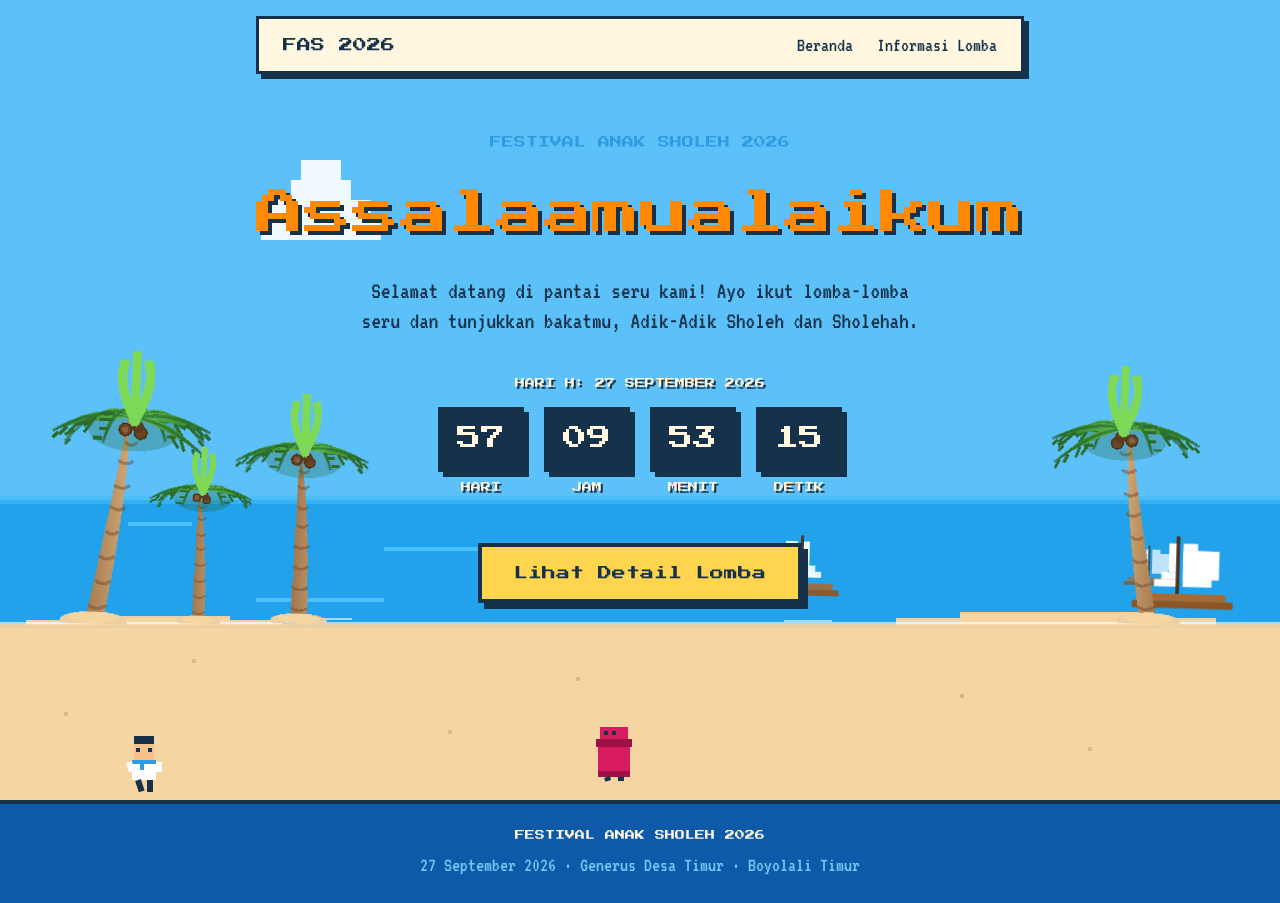
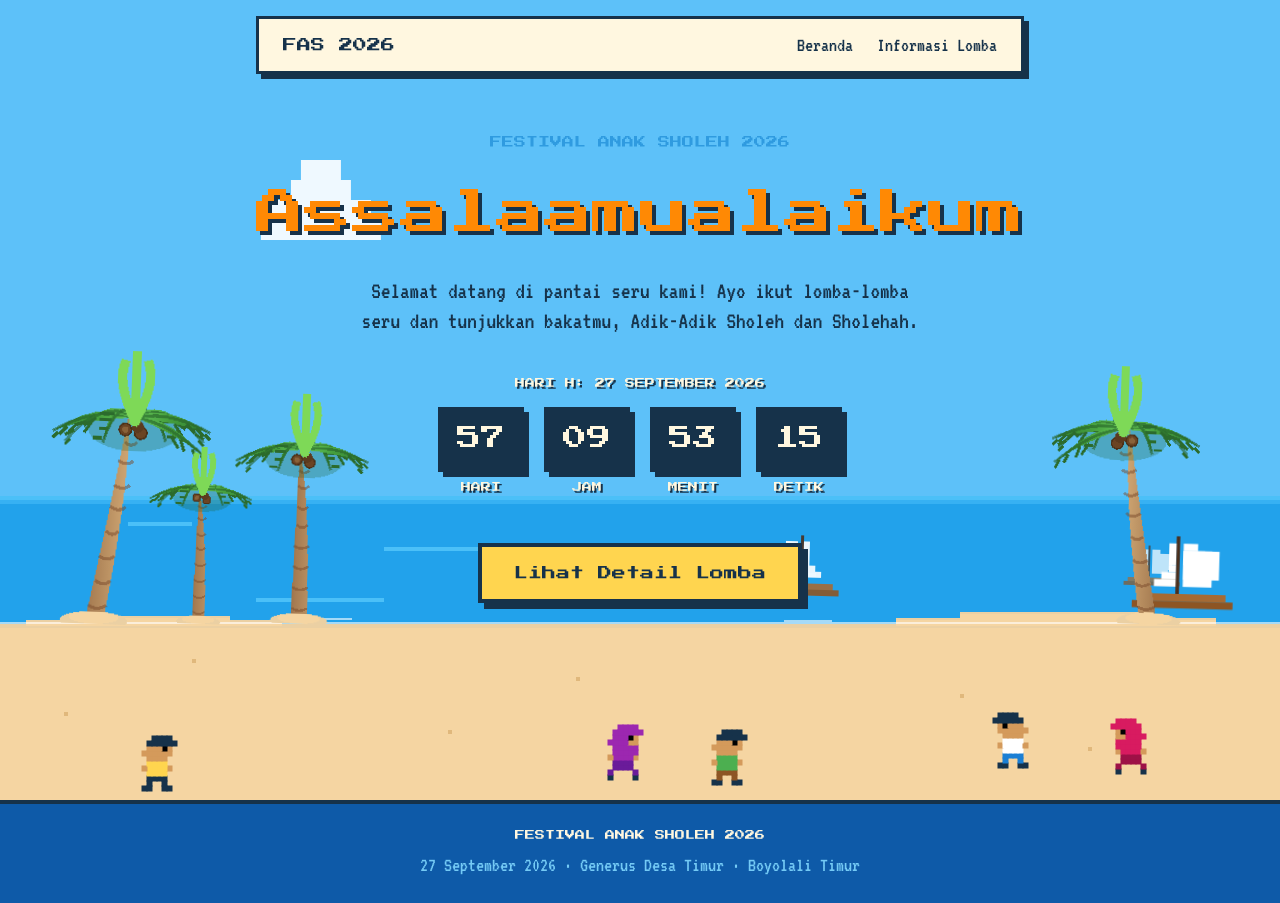
Before and after one commit to rifkyafi/fas-destim-26, a Next.js app: page / in a window 1280 px wide. Built offline with nearby package versions, Linux system fonts and the light colour scheme.

Commit message:
feat: implement home page with pixel-art background, CSS theme, and interactive walking characters

```diff
--- a/app/globals.css
+++ b/app/globals.css
@@ -90,30 +90,35 @@ body {
    ===================== */
 
 ::-webkit-scrollbar {
-  width: 16px;
-  height: 16px;
+  width: 14px;
+  height: 14px;
 }
 
 ::-webkit-scrollbar-track {
-  background: var(--color-sand);
+  background: var(--color-cream);
+  border-left: 3px solid var(--color-ink);
+  border-radius: 0 !important;
 }
 
 ::-webkit-scrollbar-thumb {
-  background: var(--color-ocean-deep);
-  border: 4px solid var(--color-sand);
+  background: #f97316; /* Tailwind orange-500 mirip mario-orange */
+  border: 3px solid var(--color-ink);
+  border-radius: 0 !important;
 }
 
 ::-webkit-scrollbar-thumb:hover {
-  background: var(--color-sky-deep);
+  background: var(--color-ink);
 }
 
 ::-webkit-scrollbar-corner {
-  background: var(--color-sand);
+  background: var(--color-cream);
+  border-radius: 0 !important;
 }
 
 /* Firefox */
 * {
-  scrollbar-color: var(--color-ocean-deep) var(--color-sand);
+  scrollbar-width: thin;
+  scrollbar-color: #f97316 var(--color-cream);
 }
 
 /* =====================
--- a/app/page.tsx
+++ b/app/page.tsx
@@ -42,17 +42,42 @@ export default function HomePage() {
 
       {/* Karakter 8-bit yang berjalan mondar-mandir di pantai */}
       <div className="pointer-events-none fixed inset-x-0 bottom-0 z-10 h-48">
+        {/* Paling belakang */}
         <BeachCharacter
           jenis="laki-laki"
-          durasiPerjalanan="26s"
-          delay="0s"
-          posisiBawah="4%"
+          durasiPerjalanan="40s"
+          delay="-25s"
+          posisiBawah="14%"
+          variant={1}
+        />
+        <BeachCharacter
+          jenis="perempuan"
+          durasiPerjalanan="28s"
+          delay="-18s"
+          posisiBawah="11%"
+          variant={1}
         />
         <BeachCharacter
           jenis="perempuan"
           durasiPerjalanan="34s"
           delay="-12s"
-          posisiBawah="10%"
+          posisiBawah="8%"
+          variant={2}
+        />
+        <BeachCharacter
+          jenis="laki-laki"
+          durasiPerjalanan="18s"
+          delay="-5s"
+          posisiBawah="5%"
+          variant={2}
+        />
+        {/* Paling depan */}
+        <BeachCharacter
+          jenis="laki-laki"
+          durasiPerjalanan="26s"
+          delay="0s"
+          posisiBawah="2%"
+          variant={3}
         />
       </div>
 
--- a/components/home/BeachCharacter.tsx
+++ b/components/home/BeachCharacter.tsx
@@ -7,65 +7,124 @@ type BeachCharacterProps = {
   durasiPerjalanan: string;
   delay: string;
   posisiBawah: string;
+  variant?: 1 | 2 | 3;
 };
 
-function KarakterLakiLaki() {
-  return (
-    <div className="character-body flex flex-col items-center">
-      {/* Peci */}
-      <div className="h-2 w-5 bg-ink" />
+const pixelSize = 5;
 
-      {/* Kepala */}
-      <div className="relative h-4 w-5 bg-skin">
-        <div className="absolute left-0.5 top-1 h-1 w-1 bg-ink" />
-        <div className="absolute right-0.5 top-1 h-1 w-1 bg-ink" />
-      </div>
+const boyColorsBase: Record<string, string> = {
+  k: "#16324a", // peci/shoes
+  s: "#d49a5b", // skin
+  e: "#000000", // eye
+};
 
-      {/* Baju koko dengan lengan yang berayun */}
-      <div className="relative h-5 w-6 bg-white">
-        <div className="absolute inset-x-0 top-0 h-1 bg-sky-deep" />
-        <div className="absolute left-2 top-1 h-1.5 w-1 bg-sky-deep" />
-        <div className="limb-left absolute -left-1.5 top-0.5 h-2.5 w-1.5 bg-white" />
-        <div className="limb-right absolute -right-1.5 top-0.5 h-2.5 w-1.5 bg-white" />
-      </div>
+const girlColorsBase: Record<string, string> = {
+  s: "#d49a5b", // skin
+  k: "#16324a", // shoes
+  e: "#000000", // eye
+};
 
-      {/* Kaki yang berayun bergantian */}
-      <div className="flex gap-1.5">
-        <div className="limb-left h-3 w-1.5 bg-ink" />
-        <div className="limb-right h-3 w-1.5 bg-ink" />
-      </div>
-    </div>
-  );
+const generateShadow = (grid: string[], colors: Record<string, string>) => {
+  const shadows: string[] = [];
+  for (let y = 0; y < grid.length; y++) {
+    for (let x = 0; x < grid[y].length; x++) {
+      const char = grid[y][x];
+      if (char !== " " && colors[char]) {
+        shadows.push(`${x * pixelSize}px ${y * pixelSize}px 0 0.5px ${colors[char]}`);
       }
+    }
+  }
+  return shadows.join(", ");
+};
 
-function KarakterPerempuan() {
-  return (
-    <div className="character-body flex flex-col items-center">
-      {/* Hijab */}
-      <div className="relative h-5 w-7 bg-hijab">
-        <div className="absolute left-1 top-1 h-1 w-1 bg-ink" />
-        <div className="absolute left-3 top-1 h-1 w-1 bg-ink" />
-        <div className="absolute -inset-x-1 bottom-0 h-2 bg-hijab-dark" />
-      </div>
+const boyGridStand = [
+  "    kkkk    ",
+  "   kkkkkk   ",
+  "   ssses    ",
+  "  ssssss    ",
+  "   ssss     ",
+  "   wwww     ",
+  "  swwwws    ",
+  "   wwww     ",
+  "   bbbb     ",
+  "   b  b     ",
+  "  kk  kk    ",
+];
 
-      {/* Gaun panjang */}
-      <div className="h-6 w-8 bg-hijab" />
-      <div className="h-1.5 w-8 bg-hijab-dark" />
+const boyGridWalk1 = [
+  "    kkkk    ",
+  "   kkkkkk   ",
+  "   ssses    ",
+  "  ssssss    ",
+  "   ssss     ",
+  "   wwww     ",
+  " swwwww     ",
+  "   wwww     ",
+  "   bbbb     ",
+  "  bb  b     ",
+  " kk    kk   ",
+];
 
-      {/* Sepatu kecil */}
-      <div className="flex gap-2">
-        <div className="limb-left h-1 w-1.5 bg-ink" />
-        <div className="limb-right h-1 w-1.5 bg-ink" />
-      </div>
-    </div>
-  );
-}
+const boyGridWalk2 = [
+  "    kkkk    ",
+  "   kkkkkk   ",
+  "   ssses    ",
+  "  ssssss    ",
+  "   ssss     ",
+  "   wwww     ",
+  "   wwwwws   ",
+  "   wwww     ",
+  "   bbbb     ",
+  "    bbb     ",
+  "     kk     ",
+];
+
+const girlGridStand = [
+  "    hhhh    ",
+  "   hhhhhh   ",
+  "   hhhes    ",
+  "  hhhhss    ",
+  "   hhhhh    ",
+  "   hhhhh    ",
+  "  shhhhs    ",
+  "   dddd     ",
+  "   dddd     ",
+  "  d    d    ",
+  "  k    k    ",
+];
+
+const girlGridWalk1 = [
+  "    hhhh    ",
+  "   hhhhhh   ",
+  "   hhhes    ",
+  "  hhhhss    ",
+  "   hhhhh    ",
+  "   hhhhh    ",
+  " shhhhh     ",
+  "   dddd     ",
+  "  dd  d     ",
+  "  k    k    ",
+];
+
+const girlGridWalk2 = [
+  "    hhhh    ",
+  "   hhhhhh   ",
+  "   hhhes    ",
+  "  hhhhss    ",
+  "   hhhhh    ",
+  "   hhhhh    ",
+  "   hhhhhs   ",
+  "   dddd     ",
+  "    ddd     ",
+  "     k      ",
+];
 
 export default function BeachCharacter({
   jenis,
   durasiPerjalanan,
   delay,
   posisiBawah,
+  variant = 1,
 }: BeachCharacterProps) {
   const [showHai, setShowHai] = useState(false);
 
@@ -76,9 +135,45 @@ export default function BeachCharacter({
     }, 3000);
   };
 
+  const isBoy = jenis === "laki-laki";
+
+  // Pilih warna baju/bawahan berdasarkan variant
+  const colors = isBoy
+    ? variant === 2
+      ? { ...boyColorsBase, w: "#4caf50", b: "#8d5524" } // Hijau, coklat
+      : variant === 3
+      ? { ...boyColorsBase, w: "#ffd54f", b: "#16324a" } // Kuning, gelap
+      : { ...boyColorsBase, w: "#ffffff", b: "#1b7fd4" } // Putih, biru (default)
+    : variant === 2
+    ? { ...girlColorsBase, h: "#9c27b0", d: "#6a1b9a" } // Ungu
+    : variant === 3
+    ? { ...girlColorsBase, h: "#29b6f6", d: "#0277bd" } // Biru muda
+    : { ...girlColorsBase, h: "#d81b60", d: "#9d1146" }; // Pink (default)
+
+  const f1 = generateShadow(isBoy ? boyGridWalk1 : girlGridWalk1, colors);
+  const fStand = generateShadow(isBoy ? boyGridStand : girlGridStand, colors);
+  const f2 = generateShadow(isBoy ? boyGridWalk2 : girlGridWalk2, colors);
+
+  const animationName = `mario-walk-${jenis}-${variant}`;
+
   return (
+    <>
+      <style>{`
+        @keyframes ${animationName} {
+          0%, 100% { box-shadow: ${f1}; }
+          25%, 75% { box-shadow: ${fStand}; }
+          50% { box-shadow: ${f2}; }
+        }
+        .mario-sprite-${jenis}-${variant} {
+          width: ${pixelSize}px;
+          height: ${pixelSize}px;
+          background: transparent;
+        }
+      `}</style>
       <div
-      className={`walker cursor-pointer pointer-events-auto ${showHai ? "is-paused" : ""}`}
+        className={`walker cursor-pointer pointer-events-auto ${
+          showHai ? "is-paused" : ""
+        }`}
         onClick={handleClick}
         style={
           {
@@ -90,16 +185,20 @@ export default function BeachCharacter({
         aria-hidden="true"
       >
         {showHai && (
-        <div className="absolute -top-12 left-1/2 -translate-x-1/2 flex flex-col items-center z-50 pointer-events-none">
+          <div className="absolute -top-16 left-1/2 -translate-x-1/2 flex flex-col items-center z-50 pointer-events-none">
             <div className="bg-white border-2 border-ink px-2 py-1 text-[8px] sm:text-[10px] font-pixel text-ink">
               Hai!
             </div>
             <div className="h-2 w-2 bg-ink -mt-[2px] ml-1" />
           </div>
         )}
-      <div className="walker-inner">
-        {jenis === "laki-laki" ? <KarakterLakiLaki /> : <KarakterPerempuan />}
+        <div className="walker-inner w-[60px] h-[60px] relative">
+          <div
+            className={`mario-sprite-${jenis}-${variant} absolute left-0 top-0`}
+            style={{ animation: `${animationName} 1s steps(1, end) infinite` }}
+          />
         </div>
       </div>
+    </>
   );
 }
```
Lines whose indentation alone changed are shown as unchanged.
